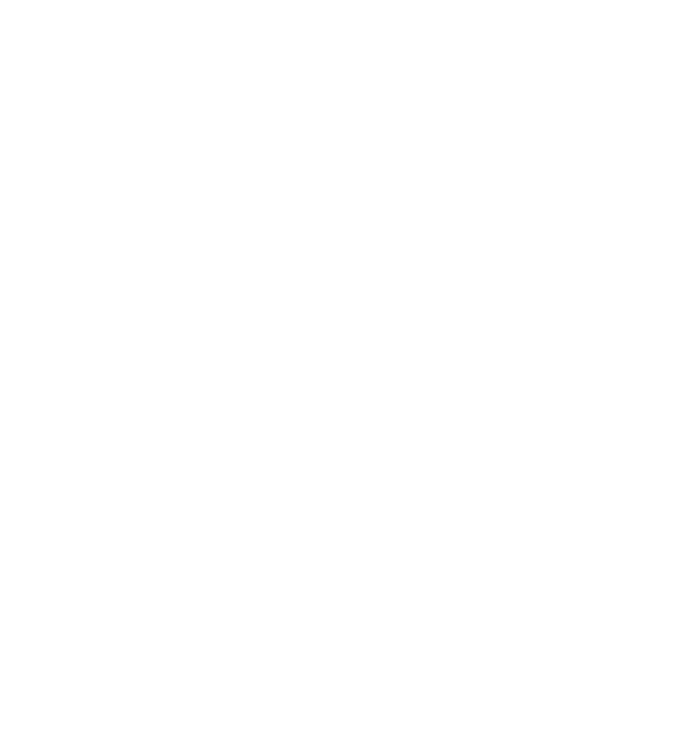
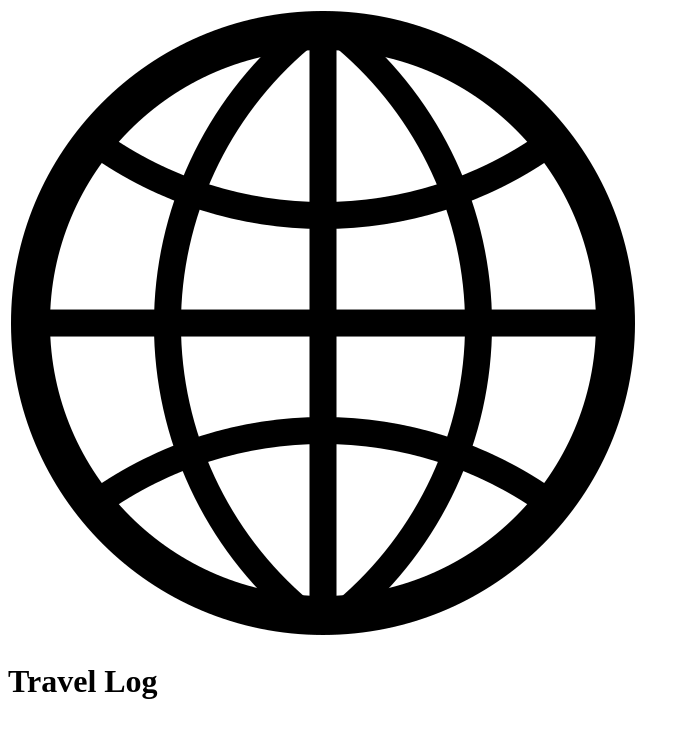
Before and after one commit to sjapaget/travel-log, a React (Vite) app: page / in a window 1280 px wide. Shown: the top 738 px of the page, without its empty margins (0-690 px from the left). Built offline with nearby package versions, Linux system fonts and the light colour scheme.

Commit message:
Add navbar component with basic structure

```diff
--- a/src/App.jsx
+++ b/src/App.jsx
@@ -1,8 +1,9 @@
+import Navbar from "./components/Navbar.jsx"
 
 const App = () => {
   return (
     <div>
-
+      <Navbar pageTitle="Travel Log" />
     </div>
   )
 }
--- /dev/null
+++ b/src/components/Navbar.jsx
@@ -0,0 +1,12 @@
+import logoSrc from "../assets/logo.png"
+
+const Navbar = (props) => {
+  return (
+    <div>
+      <img src={logoSrc} />
+      <h1>{props.pageTitle}</h1>
+    </div>
+  )
+};
+
+export default Navbar;
```
Also changed, not shown: src/assets/logo.png (added).
